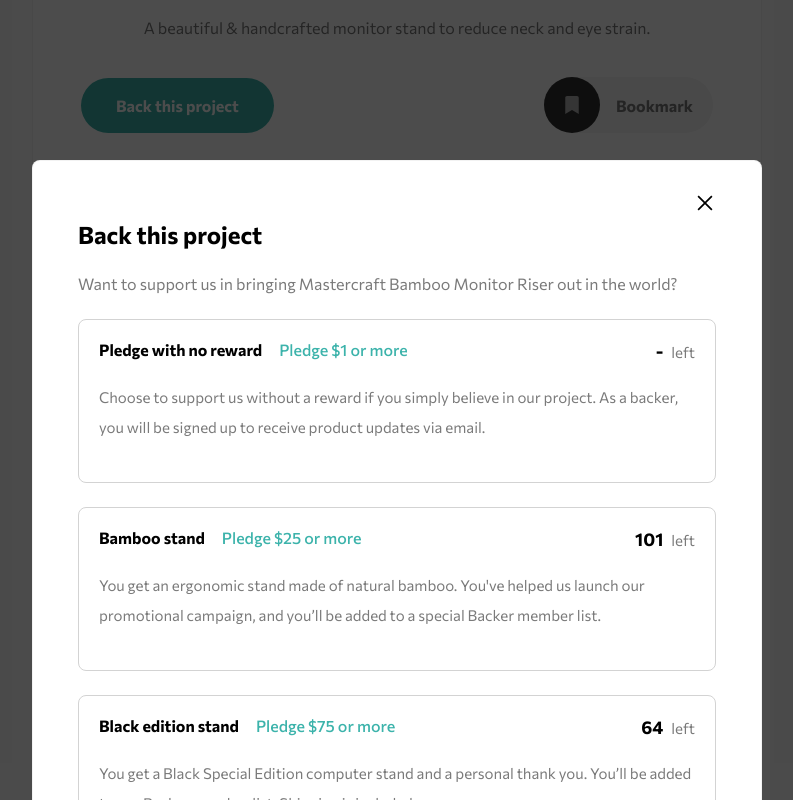
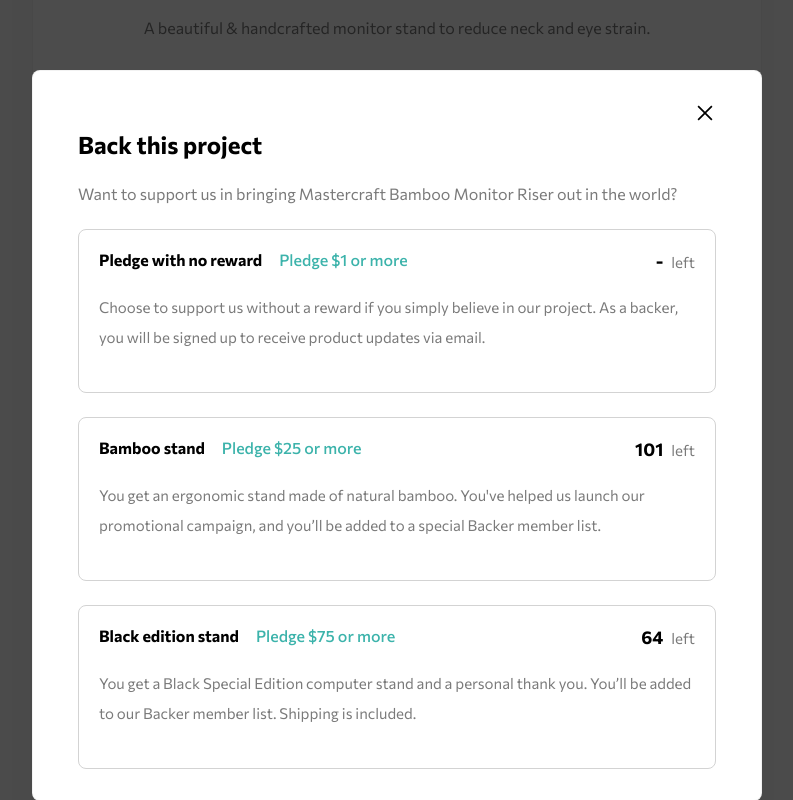
Before and after one commit to EdwinSch/react-crowdfunding-productpage, a React (Vite) app: page / in a window 1280 px wide. Both pictures are taken after a click on the button "Back this project". Shown: the top 800 px of the page, without its empty margins (243-1036 px from the left). Built offline with nearby package versions, Linux system fonts and the light colour scheme.

Commit message:
component: finish forms

```diff
--- a/src/components/Form.jsx
+++ b/src/components/Form.jsx
@@ -1,13 +1,22 @@
 import { useState } from "react";
+import { useGlobalContext } from "../context";
 
 const Form = ({ id, title, pledgeMin, description, stock }) => {
+  const { closeModal } = useGlobalContext();
+  // states
   const [active, isActive] = useState(false);
   const [input, setInput] = useState("");
 
   const handleSubmit = (e) => {
     e.preventDefault();
+
+    if (input === "") {
+      return;
+    }
     setInput(input);
     console.log(input);
+
+    closeModal();
   };
 
   return (
--- a/src/components/Modal.jsx
+++ b/src/components/Modal.jsx
@@ -33,7 +33,7 @@
         </p>
         {/* FORMS */}
         <section className="forms-wrapper">
-          {options.map((form) => {
+          {options.slice(0, 3).map((form) => {
             return <Form key={form.id} {...form} />;
           })}
         </section>
--- a/src/components/_Form.scss
+++ b/src/components/_Form.scss
@@ -88,6 +88,13 @@
       font-size: 0.875rem;
       font-weight: 700;
       text-align: center;
+      appearance: none;
+      -moz-appearance: textfield;
+    }
+
+    input::-webkit-outer-spin-button,
+    input::-webkit-inner-spin-button {
+      -webkit-appearance: none;
     }
     .continue-btn {
       width: 107px;
@@ -99,12 +106,25 @@
       font-family: inherit;
       font-size: 0.875rem;
       font-weight: 700;
+      cursor: pointer;
+      transition: 250ms ease;
+    }
+    .continue-btn:hover {
+      background: $primary;
+    }
+
+    .error {
+      background: red;
     }
   }
 }
 
 .form-active {
   border: solid $primary 1px;
+}
+
+.out-of-stock {
+  opacity: 0.4;
 }
 
 //-- Query
--- a/src/components/_Modal.scss
+++ b/src/components/_Modal.scss
@@ -1,5 +1,5 @@
 .modal-overlay-container {
-  position: fixed;
+  position: absolute;
   top: 0;
   left: 0;
   width: 100%;
@@ -10,6 +10,7 @@
   z-index: -1;
   visibility: hidden;
   opacity: 0;
+  // border: solid red 1px;
 
   .modal-wrapper {
     background: white;
--- a/src/styles/main.scss
+++ b/src/styles/main.scss
@@ -43,6 +43,7 @@
   // width: 100vw;
   max-width: 1440px;
   height: 100%;
+  position: relative;
 }
 
 .center-content {
```
